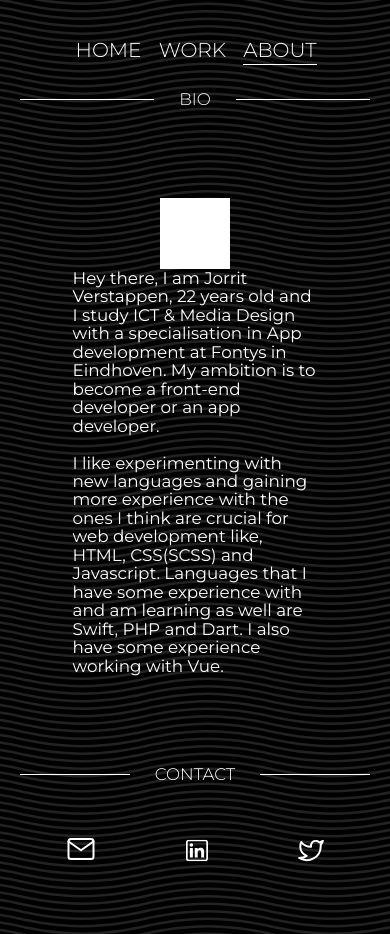
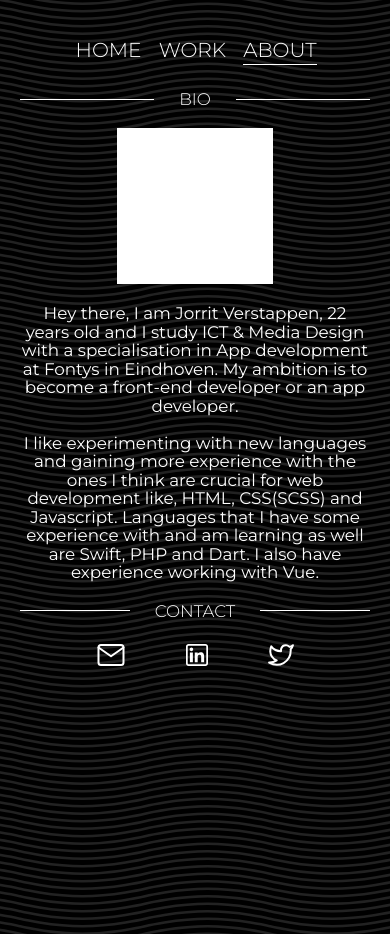
Before and after one commit to JayVnl/Portfolio, a plain HTML site: page index.html in a window 390 px wide. Both pictures are taken after a click on the element "ABOUT". Drawn offline with Linux system fonts and the light colour scheme.

Commit message:
added navigation to projects from work page

```diff
--- a/index.html
+++ b/index.html
@@ -38,7 +38,7 @@
 
       <div class="box">
         <div class="img-box">
-          <img src="img/thumbnails/TUTA.jpg">
+          <img src="img/thumbnails/TUTA.jpg" id="t_tuta">
         </div>
         <div class="content">
           <span class="client">Smart Mobile | DUO app</span><br>
@@ -48,7 +48,7 @@
 
       <div class="box">
         <div class="img-box">
-          <img src="img/thumbnails/LocalBuddy.jpg">
+          <img src="img/thumbnails/LocalBuddy.jpg" id="t_localbuddy">
         </div>
         <div class="content">
           <span class="client">Township of Eindhoven</span><br>
@@ -89,7 +89,7 @@
         <br>
         I like experimenting with new languages and gaining more experience with the ones I think are crucial for web
         development like, HTML, CSS(SCSS) and Javascript. Languages that I have some experience with and am learning as
-        well are Swift, PHP and Dart. I also have some experience working with Vue.
+        well are Swift, PHP and Dart. I also have experience working with Vue.
       </div>
     </div>
     <div class="divider">
@@ -97,8 +97,8 @@
     </div>
     <div class="icons">
       <a target="blank" href="#"><img src="/img/icons/mail.svg"></a>
-      <a target="blank" href="#"></a><img src="/img/icons/linkedin.svg"></a>
-      <a target="blank" href="#"></a><img src="/img/icons/twitter.svg"></a>
+      <a target="blank" href="#"><img src="/img/icons/linkedin.svg"></a>
+      <a target="blank" href="#"><img src="/img/icons/twitter.svg"></a>
     </div>
   </div>
 
@@ -108,6 +108,15 @@
     <span class="link">home</span>
     <span class="link">work</span>
     <span class="link">about</span>
+  </div>
+
+  <!-- WORK INFO PAGES -->
+  <div id="tuta">
+    kaas
+  </div>
+
+  <div id="localbuddy">
+    kaas2
   </div>
 
   <script>
--- a/js/main.js
+++ b/js/main.js
@@ -1,8 +1,10 @@
+// TOP BAR NAVIGATION
 $(document).on("click", ".link", function (event) {
   let destinationName = event.target.innerHTML;
   let destination = document.getElementById(destinationName);
   let origin = document.querySelector(".active");
   let menu = $("#top-menu");
+  let link = $("#top-menu span");
 
   if (origin.id === "home") {
     menu.fadeIn(800);
@@ -10,6 +12,37 @@ $(document).on("click", ".link", function (event) {
     menu.fadeOut(800);
   }
 
+  pageAnimation(origin, destination);
+
+  for (let i = 0; i < link.length; i++) {
+    link[i].innerHTML === destinationName
+      ? (link[i].style.borderBottom = "solid 1px #fff")
+      : (link[i].style.borderBottom = "solid 1px transparent");
+  }
+});
+
+// NAVBAR BACKGROUND ON SCROLL
+$(window).on("scroll", function () {
+  $(window).scrollTop() > 70
+    ? $("#top-menu .bg").css("background", "rgba(0, 0, 0, .8)")
+    : $("#top-menu .bg").css("background", "transparent");
+});
+
+// WORK TO PROJECT NAVIGATION
+$(document).on("click", ".box", function (event) {
+  let origin = document.querySelector(".active");
+  let selected = event.target.id.slice(2);
+  let destination = document.getElementById(selected);
+  let link = $("#top-menu span");
+
+  pageAnimation(origin, destination);
+
+  link[1].style.borderBottom = "solid 1px transparent";
+});
+
+// FUNCTIONS
+
+function pageAnimation(origin, destination) {
   origin.classList.remove("active");
   destination.classList.add("active");
 
@@ -24,18 +57,4 @@ $(document).on("click", ".link", function (event) {
   setTimeout(() => {
     destination.classList.remove("animation-page-show");
   }, 2000);
-
-  let link = $("#top-menu span");
-
-  for (let i = 0; i < link.length; i++) {
-    link[i].innerHTML === destinationName
-      ? (link[i].style.borderBottom = "solid 1px #fff")
-      : (link[i].style.borderBottom = "solid 1px transparent");
-  }
-});
-
-$(window).on("scroll", function () {
-  $(window).scrollTop() > 70
-    ? $("#top-menu .bg").css("background", "rgba(0, 0, 0, .8)")
-    : $("#top-menu .bg").css("background", "transparent");
-});
+}
--- a/scss/style.scss
+++ b/scss/style.scss
@@ -19,9 +19,10 @@ html {
   line-height: 1.1em;
   -webkit-font-smoothing: antialiased;
   -ms-overflow-style: none;
-  /* IE and Edge */
   scrollbar-width: none;
-  /* Firefox */
+  user-select: none;
+  -webkit-user-select: none;
+  -webkit-touch-callout: none;
 
   &::-webkit-scrollbar {
     display: none;
@@ -43,12 +44,11 @@ body {
   transition: .3s ease-in-out;
 
   &:hover {
-    opacity: .7;
+    opacity: .6;
   }
 }
 
 // HOME PAGE
-
 #home {
   // display: none;
   width: 100%;
@@ -67,7 +67,6 @@ body {
 }
 
 // WORK PAGE
-
 #work {
   display: none;
   width: 100%;
@@ -147,7 +146,6 @@ body {
 }
 
 // ABOUT PAGE
-
 #about {
   display: none;
   width: 100%;
@@ -155,23 +153,23 @@ body {
 
   .container {
     position: relative;
-    margin-top: 90px;
-    margin-bottom: 90px;
-    display: grid;
-    grid-template-columns: 1fr 2fr;
-    justify-items: center;
+    margin: 90px 0;
+    display: flex;
+    flex-flow: row wrap;
     align-items: center;
+    justify-content: center;
 
     .profile {
-      width: 18vw;
-      height: 18vw;
+      width: 15vw;
+      height: 15vw;
       // background: url('/img/profile.jpg');
       background: white;
       background-size: cover;
+      margin-right: 90px;
     }
 
     .info {
-      width: 70%;
+      width: 60%;
     }
   }
 
@@ -180,15 +178,23 @@ body {
     margin: 50px 0;
     display: flex;
     justify-content: center;
+    align-items: center;
 
-    img {
-      padding: 0 45px;
+    a {
+      margin: 0 45px;
+
+      img {
+        transition: .3s ease-in-out;
+
+        &:hover {
+          opacity: .6;
+        }
+      }
     }
   }
 }
 
 // TOP MENU
-
 #top-menu {
   display: none;
   position: fixed;
@@ -219,7 +225,6 @@ body {
 }
 
 // DIVIDER
-
 .divider {
   position: relative;
   margin-top: 90px;
@@ -247,8 +252,16 @@ body {
   }
 }
 
+// PROJECTS
+#tuta {
+  display: none;
+}
+
+#localbuddy {
+  display: none;
+}
+
 // ANIMATIONS
-
 .animation-page-hide {
   animation: pageHide 1s 1 ease-in-out;
 }
@@ -281,7 +294,6 @@ body {
 }
 
 // MEDIA QUERIES
-
 @media only screen and (max-width: 1500px) {
 
   body,
@@ -350,12 +362,37 @@ body {
   .divider {
     margin-top: 30px;
   }
+
+  #about {
+    .container {
+      flex-flow: column wrap;
+      margin: 30px 0;
+
+      .profile {
+        width: 40vw;
+        height: 40vw;
+        margin: 0 0 30px 0;
+      }
+
+      .info {
+        width: 100%;
+        text-align: center;
+      }
+    }
+
+    .icons {
+      margin: 30px 0;
+
+      a {
+        margin: 0 30px;
+      }
+    }
+  }
 }
 
 @media only screen and (max-width: 620px) {
 
-  #work,
-  #about {
+  #work {
     .container {
       grid-template-columns: 1fr;
     }
@@ -379,4 +416,20 @@ body {
   .divider {
     margin-top: 20px;
   }
+
+  #about {
+    .container {
+      margin: 20px 0;
+
+      .profile {
+        width: 40vw;
+        height: 40vw;
+        margin: 0 0 20px 0;
+      }
+    }
+
+    .icons {
+      margin: 20px 0;
+    }
+  }
 }
```
Also changed, not shown: css/style.css.
